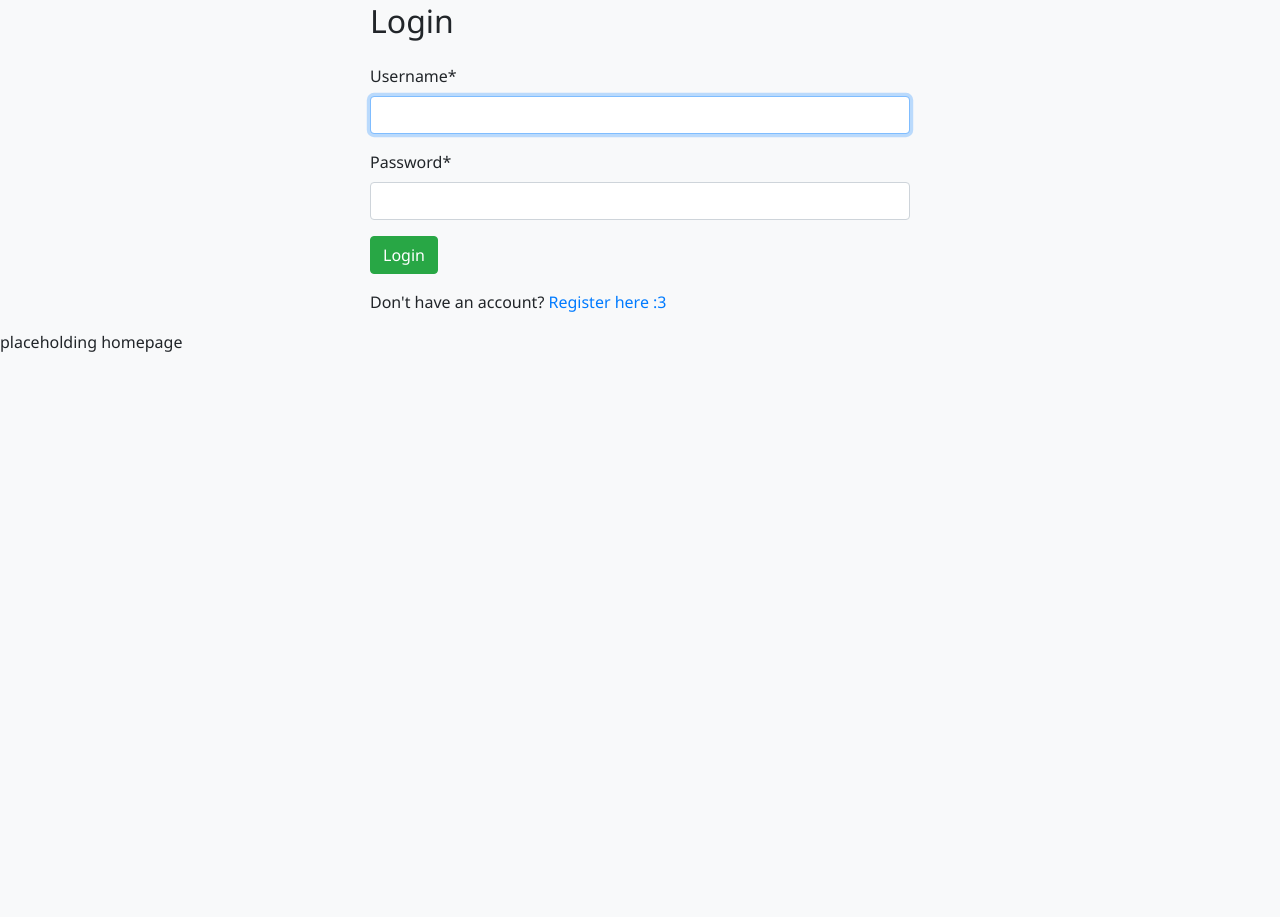
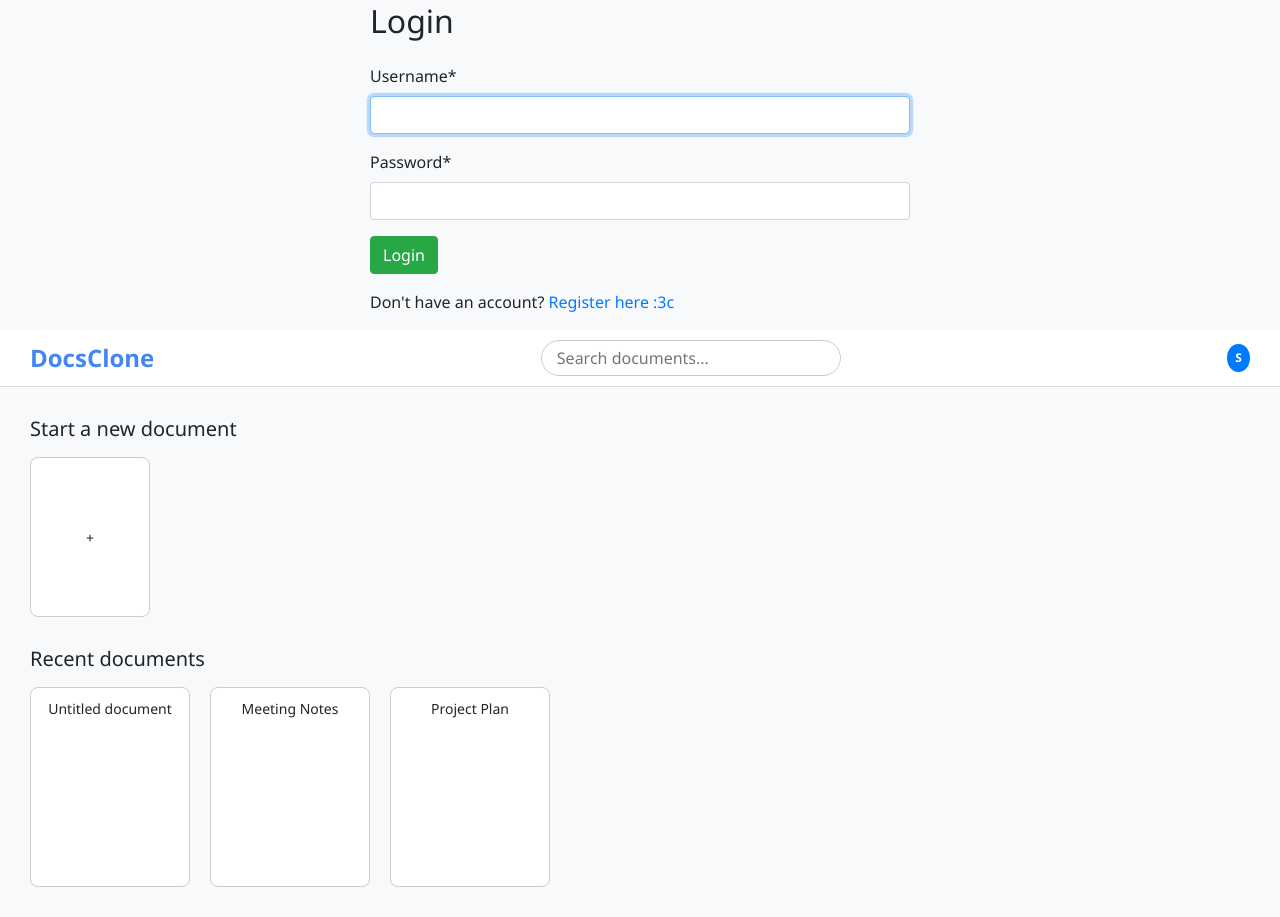
Before and after one commit to BraedynL0530/GoogleDocs, a Django app: page /login/ in a window 1280 px wide. Shown: the part 46-963 px from the top of the page. Before the commit the page ends 398 px from the top, so only its background shows below. Run offline with Django 5.2, Linux system fonts and the light colour scheme; some libraries are stand-ins or nearby versions.

Commit message:
MORE UI :3 (i suck at commits but all i did add was homepage css and html so it looks pretty)

```diff
--- a/DocsClone/settings.py
+++ b/DocsClone/settings.py
@@ -121,8 +121,10 @@ USE_TZ = True
 # Static files (CSS, JavaScript, Images)
 # https://docs.djangoproject.com/en/5.2/howto/static-files/
 
-STATIC_URL = '/static/'
-
+STATIC_URL = 'static/'
+STATICFILES_DIRS = [
+    BASE_DIR / 'GoogleDocs' / 'static',
+]
 # Default primary key field type
 # https://docs.djangoproject.com/en/5.2/ref/settings/#default-auto-field
 
--- a/GoogleDocs/urls.py
+++ b/GoogleDocs/urls.py
@@ -4,4 +4,5 @@ from . import views as v
 urlpatterns = [
     path('', v.home, name='home'),
     path('register/', v.register, name='register'),
+    path('Edit/', v.Doc, name='Doc'),
 ]
--- a/GoogleDocs/views.py
+++ b/GoogleDocs/views.py
@@ -18,3 +18,5 @@ def register(response):
             return redirect("login")  # or another page
 
     return render(response, "register.html", {"form": form})
+def Doc(request):
+    return render(request, 'Editing.html',)
--- a/templates/Home.html
+++ b/templates/Home.html
@@ -3,7 +3,7 @@
 <head>
     <meta charset="UTF-8">
     <title>DocsClone</title>
-       <!-- Bootstrap 4 CSS -->
+    <!-- Bootstrap 4 CSS -->
     <link href="https://cdn.jsdelivr.net/npm/bootstrap@4.6.2/dist/css/bootstrap.min.css" rel="stylesheet">
 
     <style>
@@ -37,11 +37,123 @@
             font-size: 0.9rem;
             color: #6c757d;
         }
+
+        /* Docs Home Styles */
+        .docs-header {
+            background: white;
+            padding: 10px 30px;
+            border-bottom: 1px solid #ddd;
+            display: flex;
+            justify-content: space-between;
+            align-items: center;
+        }
+
+        .docs-header .logo {
+            font-size: 24px;
+            font-weight: bold;
+            color: #4285f4;
+        }
+
+        .docs-header .search-bar input {
+            border-radius: 20px;
+            border: 1px solid #ccc;
+            padding: 5px 15px;
+            width: 300px;
+        }
+
+        .new-docs-section {
+            padding: 30px;
+        }
+
+        .template-card {
+            width: 120px;
+            height: 160px;
+            background: white;
+            border: 1px solid #ccc;
+            border-radius: 8px;
+            display: flex;
+            align-items: center;
+            justify-content: center;
+            font-size: 14px;
+            text-align: center;
+            cursor: pointer;
+            transition: box-shadow 0.3s;
+        }
+
+        .template-card:hover {
+            box-shadow: 0 0 8px rgba(0, 0, 0, 0.2);
+        }
+
+        .docs-grid {
+            display: flex;
+            flex-wrap: wrap;
+            gap: 20px;
+        }
+
+        .recent-docs {
+            padding: 0 30px 30px;
+        }
+
+        .doc-thumbnail {
+            width: 160px;
+            height: 200px;
+            background: white;
+            border: 1px solid #ccc;
+            border-radius: 8px;
+            padding: 10px;
+            text-align: center;
+            font-size: 14px;
+            cursor: pointer;
+        }
+
+        .doc-thumbnail:hover {
+            box-shadow: 0 0 6px rgba(0, 0, 0, 0.15);
+        }
+
     </style>
-        {% block content %}
+    {% block content %}
     {% endblock %}
 </head>
 <body>
-    placeholding homepage
+
+    <!-- Docs Clone Header -->
+    <div class="docs-header">
+        <div class="logo">DocsClone</div>
+        <div class="search-bar">
+            <input type="text" placeholder="Search documents..." />
+        </div>
+        <div class="user-icon">
+            <span class="badge badge-primary rounded-circle p-2">S</span>
+        </div>
+    </div>
+
+    <!-- Start New Document Section -->
+    <div class="new-docs-section">
+        <h5>Start a new document</h5>
+        <div class="docs-grid mt-3">
+            <div class="template-card">
+                <div>+</div>
+            </div>
+            <!-- Add more templates here if needed -->
+        </div>
+    </div>
+
+    <!-- Recent Documents Section -->
+    <div class="recent-docs">
+        <h5>Recent documents</h5>
+        <div class="docs-grid mt-3">
+            <div class="doc-thumbnail">
+                Untitled document
+            </div>
+            <div class="doc-thumbnail">
+                Meeting Notes
+            </div>
+            <div class="doc-thumbnail">
+                Project Plan
+            </div>
+            <!-- Add more documents as needed -->
+        </div>
+    </div>
+
 </body>
 </html>
--- a/templates/registration/login.html
+++ b/templates/registration/login.html
@@ -15,7 +15,7 @@
                 {{ form|crispy }}
                 <button type="submit" class="btn btn-success">Login</button>
             </form>
-            <p class="mt-3">Don't have an account? <a href="/register">Register here :3</a></p>
+            <p class="mt-3">Don't have an account? <a href="/register">Register here :3c</a></p>
         </div>
     </div>
 </div>
```
Also changed, not shown: GoogleDocs/static/styles.css (added, +83 -0 lines), templates/Editing.html (added, +37 -0 lines).
